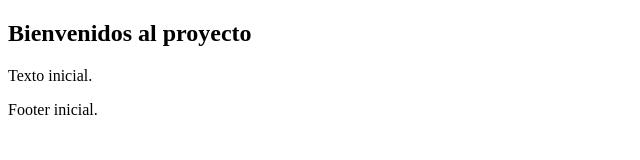
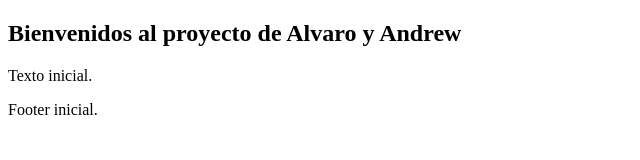
Before and after one commit to Rccrawler/Pac_man, a plain HTML site: page index.html in a window 1280 px wide. Shown: the whole page, without its empty margins (0-640 px from the left). Drawn offline with Linux system fonts and the light colour scheme.

Commit message:
miembro 1 y 2: Edicion de la seccion 'content'

```diff
--- a/index.html
+++ b/index.html
@@ -8,7 +8,7 @@
 <body>
     <!-- Miembro 1: Editar esta sección -->
     <section id='content'>
-        <h1>Bienvenidos al proyecto</h1>
+        <h1>Bienvenidos al proyecto de Alvaro y Andrew</h1>
         <p>Texto inicial.</p>
     </section>
 
```
